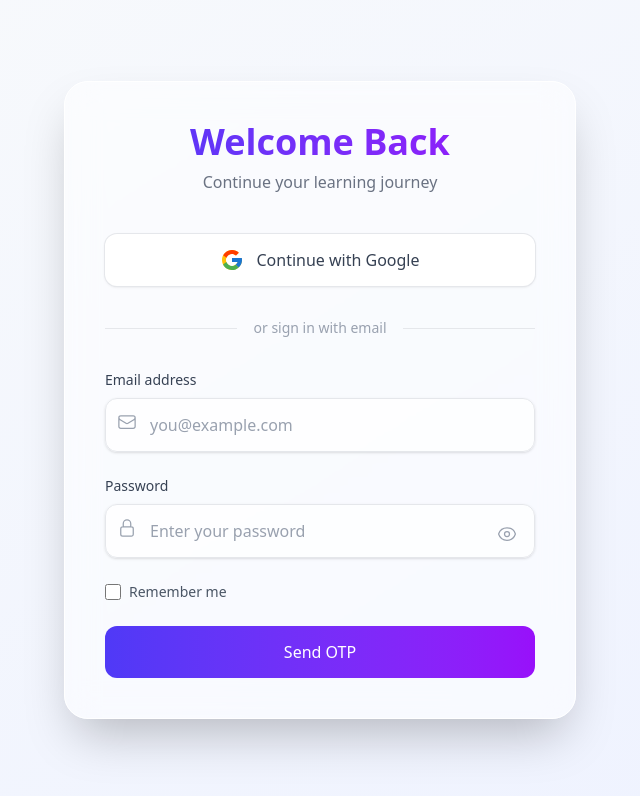
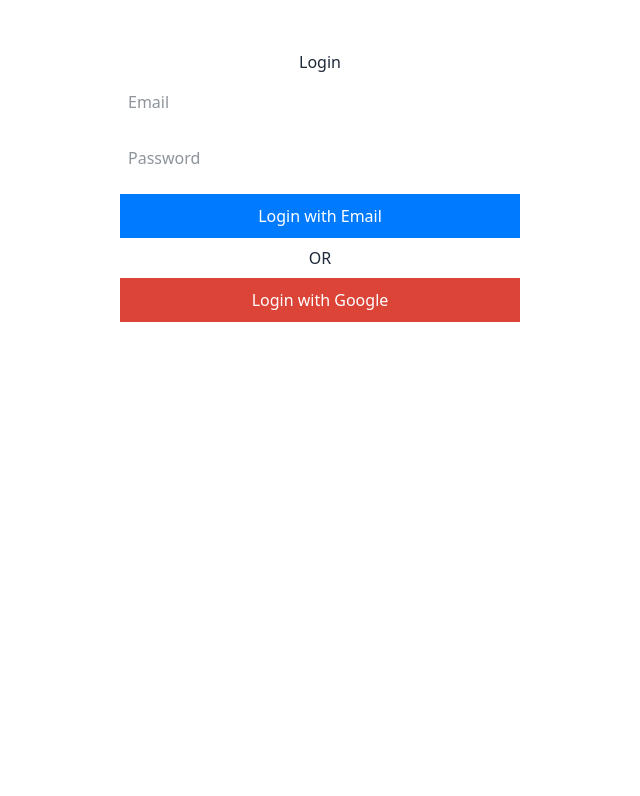
Before and after one commit to dulhara79/Nexora, a React (Vite) app in the folder client/: page /login in a window 1280 px wide. Shown: the top 796 px of the page, without its empty margins (320-960 px from the left). Built offline with nearby package versions, Linux system fonts and the light colour scheme.

Commit message:
Update Login.jsx

```diff
--- a/client/src/pages/Login.jsx
+++ b/client/src/pages/Login.jsx
@@ -1,204 +1,380 @@
-import React, { useState, useEffect } from "react";
-import { motion } from "framer-motion";
-import { useInView } from "react-intersection-observer";
-import { LockClosedIcon, EnvelopeIcon, EyeIcon, EyeSlashIcon } from "@heroicons/react/24/outline";
-import { FcGoogle } from "react-icons/fc";
+// import React, { useState, useEffect } from "react";
+// import { motion } from "framer-motion";
+// import { useInView } from "react-intersection-observer";
+// import { LockClosedIcon, EnvelopeIcon, EyeIcon, EyeSlashIcon } from "@heroicons/react/24/outline";
+// import { FcGoogle } from "react-icons/fc";
+// import axios from "axios";
+// import { useNavigate } from "react-router-dom";
+
+// axios.defaults.withCredentials = true;
+
+// const Login = () => {
+//   const [email, setEmail] = useState("");
+//   const [password, setPassword] = useState("");
+//   const [showPassword, setShowPassword] = useState(false);
+//   const [rememberMe, setRememberMe] = useState(false);
+//   const [error, setError] = useState("");
+//   const [loading, setLoading] = useState(false);
+
+//   const navigate = useNavigate();
+//   const [ref, inView] = useInView({ triggerOnce: true, threshold: 0.1 });
+
+//   useEffect(() => {
+//     const savedEmail = localStorage.getItem("rememberedEmail");
+//     if (savedEmail) {
+//       setEmail(savedEmail);
+//       setRememberMe(true);
+//     }
+
+//     const handleGoogleAuthMessage = (event) => {
+//       if (event.origin !== "http://localhost:5000") return;
+//       if (event.data.type === "google-auth-success") {
+//         setLoading(false);
+//         navigate("/feed");
+//       }
+//     };
+
+//     window.addEventListener("message", handleGoogleAuthMessage);
+//     return () => window.removeEventListener("message", handleGoogleAuthMessage);
+//   }, [navigate]);
+
+//   const handleEmailLogin = async (e) => {
+//     e.preventDefault();
+//     setError("");
+//     setLoading(true);
+
+//     try {
+//       const formData = new URLSearchParams();
+//       formData.append("email", email);
+//       formData.append("password", password);
+
+//       await axios.post("http://localhost:5000/api/auth/login", formData, {
+//         headers: { "Content-Type": "application/x-www-form-urlencoded" },
+//       });
+
+//       if (rememberMe) {
+//         localStorage.setItem("rememberedEmail", email);
+//       } else {
+//         localStorage.removeItem("rememberedEmail");
+//       }
+//       navigate("/otp-verify", { state: { email } });
+//     } catch (err) {
+//       setError(
+//         err.response?.data || "Failed to send OTP. Please try again."
+//       );
+//     } finally {
+//       setLoading(false);
+//     }
+//   };
+
+//   const handleGoogleLogin = () => {
+//     setError("");
+//     setLoading(true);
+
+//     const googleAuthUrl = "http://localhost:5000/oauth2/authorization/google";
+//     const width = 600;
+//     const height = 600;
+//     const left = (window.screen.width - width) / 2;
+//     const top = (window.screen.height - height) / 2;
+
+//     window.open(
+//       googleAuthUrl,
+//       "GoogleLogin",
+//       `width=${width},height=${height},top=${top},left=${left}`
+//     );
+//   };
+
+//   const containerVariants = {
+//     hidden: { opacity: 0, scale: 0.95 },
+//     visible: { opacity: 1, scale: 1, transition: { delayChildren: 0.2, staggerChildren: 0.1, duration: 0.3, ease: "easeOut" } },
+//   };
+
+//   const itemVariants = {
+//     hidden: { y: 10, opacity: 0 },
+//     visible: { y: 0, opacity: 1, transition: { duration: 0.4, ease: "backOut" } },
+//   };
+
+//   return (
+//     <div className="flex items-center justify-center w-screen min-h-screen bg-gradient-to-br from-slate-50 to-indigo-50">
+//       <motion.div ref={ref} variants={containerVariants} initial="hidden" animate={inView ? "visible" : "hidden"} className="w-full max-w-xl px-4 py-12 sm:px-6 lg:px-8">
+//         <div className="p-8 border border-white shadow-2xl bg-white/50 backdrop-blur-lg rounded-3xl sm:p-10">
+//           <div className="mb-10 text-center">
+//             <motion.h2 variants={itemVariants} className="mb-2 text-4xl font-bold text-transparent text-gray-900 bg-gradient-to-r from-indigo-600 to-purple-600 bg-clip-text">
+//               Welcome Back
+//             </motion.h2>
+//             <motion.p variants={itemVariants} className="mt-2 font-medium text-gray-500">
+//               Continue your learning journey
+//             </motion.p>
+//           </div>
+
+//           {error && (
+//             <motion.div variants={itemVariants} className={`mb-6 text-sm text-center ${error.includes("success") ? "text-green-600" : "text-red-600"}`}>
+//               {error}
+//             </motion.div>
+//           )}
+
+//           <motion.button
+//             variants={itemVariants}
+//             whileHover={{ scale: 1.02 }}
+//             whileTap={{ scale: 0.98 }}
+//             onClick={handleGoogleLogin}
+//             disabled={loading}
+//             className="group w-full flex items-center justify-center gap-3 py-3.5 px-4 mb-8 rounded-xl bg-white shadow-sm ring-1 ring-gray-200 hover:ring-indigo-200 transition-all duration-200"
+//           >
+//             <FcGoogle className="w-6 h-6" />
+//             <span className="font-medium text-gray-700 transition-colors group-hover:text-indigo-600">
+//               Continue with Google
+//             </span>
+//           </motion.button>
+
+//           <motion.div variants={itemVariants} className="flex items-center my-8">
+//             <div className="flex-1 border-t border-gray-200"></div>
+//             <span className="px-4 text-sm font-medium text-gray-400">or sign in with email</span>
+//             <div className="flex-1 border-t border-gray-200"></div>
+//           </motion.div>
+
+//           <form onSubmit={handleEmailLogin} className="space-y-6">
+//             <motion.div variants={itemVariants}>
+//               <label className="block mb-2 text-sm font-medium text-gray-700">Email address</label>
+//               <div className="relative">
+//                 <EnvelopeIcon className="w-5 h-5 text-gray-400 absolute top-3.5 left-3 peer-focus:text-indigo-500" />
+//                 <input
+//                   type="email"
+//                   required
+//                   value={email}
+//                   onChange={(e) => setEmail(e.target.value)}
+//                   disabled={loading}
+//                   className="w-full pl-11 pr-4 py-3.5 text-gray-900 placeholder-gray-400 bg-white/70 border border-gray-200 rounded-xl shadow-sm focus:ring-2 focus:ring-indigo-500 focus:border-indigo-500 transition-all peer"
+//                   placeholder="you@example.com"
+//                 />
+//               </div>
+//             </motion.div>
+
+//             <motion.div variants={itemVariants}>
+//               <label className="block mb-2 text-sm font-medium text-gray-700">Password</label>
+//               <div className="relative">
+//                 <LockClosedIcon className="w-5 h-5 text-gray-400 absolute top-3.5 left-3 peer-focus:text-indigo-500" />
+//                 <input
+//                   type={showPassword ? "text" : "password"}
+//                   value={password}
+//                   onChange={(e) => setPassword(e.target.value)}
+//                   disabled={loading}
+//                   className="w-full pl-11 pr-11 py-3.5 text-gray-900 placeholder-gray-400 bg-white/70 border border-gray-200 rounded-xl shadow-sm focus:ring-2 focus:ring-indigo-500 focus:border-indigo-500 transition-all peer"
+//                   placeholder="Enter your password"
+//                 />
+//                 <button
+//                   type="button"
+//                   onClick={() => setShowPassword(!showPassword)}
+//                   className="absolute right-3 top-3.5 p-1.5 rounded-lg hover:bg-gray-50 transition-colors"
+//                 >
+//                   {showPassword ? <EyeSlashIcon className="w-5 h-5 text-indigo-500" /> : <EyeIcon className="w-5 h-5 text-gray-400" />}
+//                 </button>
+//               </div>
+//             </motion.div>
+
+//             <motion.div variants={itemVariants} className="flex items-center justify-between">
+//               <label className="flex items-center space-x-2">
+//                 <input
+//                   type="checkbox"
+//                   checked={rememberMe}
+//                   onChange={() => setRememberMe(!rememberMe)}
+//                   disabled={loading}
+//                   className="w-4 h-4 text-indigo-600 border-gray-300 rounded focus:ring-indigo-500"
+//                 />
+//                 <span className="text-sm text-gray-600">Remember me</span>
+//               </label>
+//             </motion.div>
+
+//             <motion.div variants={itemVariants}>
+//               <motion.button
+//                 type="submit"
+//                 whileHover={{ scale: 1.02 }}
+//                 whileTap={{ scale: 0.98 }}
+//                 disabled={loading}
+//                 className="w-full py-3.5 px-4 inline-flex justify-center items-center gap-2 rounded-xl bg-gradient-to-r from-indigo-600 to-purple-600 text-white font-medium hover:shadow-lg hover:shadow-indigo-100 transition-all duration-200"
+//               >
+//                 {loading ? "Sending OTP..." : "Send OTP"}
+//               </motion.button>
+//             </motion.div>
+//           </form>
+//         </div>
+//       </motion.div>
+//     </div>
+//   );
+// };
+
+// export default Login;
+
+import React, { useState, useContext, useEffect } from "react";
 import axios from "axios";
+import { AuthContext } from "../context/AuthContext"; // Adjust path as needed
 import { useNavigate } from "react-router-dom";
 
-axios.defaults.withCredentials = true;
-
 const Login = () => {
+  const { login } = useContext(AuthContext);
+  const navigate = useNavigate();
   const [email, setEmail] = useState("");
   const [password, setPassword] = useState("");
-  const [showPassword, setShowPassword] = useState(false);
-  const [rememberMe, setRememberMe] = useState(false);
+  const [otp, setOtp] = useState("");
+  const [step, setStep] = useState("login"); // 'login' or 'verify'
   const [error, setError] = useState("");
-  const [loading, setLoading] = useState(false);
 
-  const navigate = useNavigate();
-  const [ref, inView] = useInView({ triggerOnce: true, threshold: 0.1 });
+  // Listen for postMessage from GoogleCallback
+  useEffect(() => {
+    const handleMessage = (event) => {
+      if (event.origin !== "http://localhost:5000") return; // Match the backend origin
+      const { userId, token, email, name, error } = event.data;
 
-  useEffect(() => {
-    const savedEmail = localStorage.getItem("rememberedEmail");
-    if (savedEmail) {
-      setEmail(savedEmail);
-      setRememberMe(true);
+      if (error) {
+        setError("Google login failed");
+        return;
       }
 
-    const handleGoogleAuthMessage = (event) => {
-      if (event.origin !== "http://localhost:5000") return;
-      if (event.data.type === "google-auth-success") {
-        setLoading(false);
-        navigate("/feed");
+      if (userId && token && email && name) {
+        // Log the user in using AuthContext
+        login({ id: userId, email, name }, token);
+        navigate("/feed"); // Redirect to feed page
+      } else {
+        setError("Invalid Google login data");
       }
     };
 
-    window.addEventListener("message", handleGoogleAuthMessage);
-    return () => window.removeEventListener("message", handleGoogleAuthMessage);
-  }, [navigate]);
-
+    window.addEventListener("message", handleMessage);
+    return () => window.removeEventListener("message", handleMessage);
+  }, [login, navigate]);
   const handleEmailLogin = async (e) => {
     e.preventDefault();
+    try {
+      console.log("Sending email login request:", { email, password });
+      const response = await axios.post(
+        "http://localhost:5000/api/auth/login",
+        { email, password }
+      );
+      console.log("Email login response:", response.data);
+      if (response.data.message === "OTP sent to your email") {
+        setStep("verify");
         setError("");
-    setLoading(true);
+      }
+    } catch (err) {
+      console.error("Email login error:", err.response?.data || err.message);
+      setError(err.response?.data?.error || "Login failed");
+    }
+  };
 
+  const handleVerifyOtp = async (e) => {
+    e.preventDefault();
     try {
-      const formData = new URLSearchParams();
-      formData.append("email", email);
-      formData.append("password", password);
-
-      await axios.post("http://localhost:5000/api/auth/login", formData, {
-        headers: { "Content-Type": "application/x-www-form-urlencoded" },
-      });
-
-      if (rememberMe) {
-        localStorage.setItem("rememberedEmail", email);
-      } else {
-        localStorage.removeItem("rememberedEmail");
-      }
-      navigate("/otp-verify", { state: { email } });
+      console.log("Sending OTP verification request:", { email, otp });
+      const response = await axios.post(
+        "http://localhost:5000/api/auth/login/verify",
+        { email, otp }
+      );
+      console.log("OTP verification response:", response.data);
+      const { id, email: userEmail, name, token } = response.data;
+      login({ id, email: userEmail, name }, token);
+      setError("");
+      navigate("/feed"); // Redirect to feed page
     } catch (err) {
-      setError(
-        err.response?.data || "Failed to send OTP. Please try again."
+      console.error(
+        "OTP verification error:",
+        err.response?.data || err.message
       );
-    } finally {
-      setLoading(false);
+      setError(err.response?.data?.error || "OTP verification failed");
     }
   };
 
   const handleGoogleLogin = () => {
-    setError("");
-    setLoading(true);
-
-    const googleAuthUrl = "http://localhost:5000/oauth2/authorization/google";
-    const width = 600;
-    const height = 600;
-    const left = (window.screen.width - width) / 2;
-    const top = (window.screen.height - height) / 2;
-
-    window.open(
-      googleAuthUrl,
-      "GoogleLogin",
-      `width=${width},height=${height},top=${top},left=${left}`
+    console.log("Initiating Google login redirect");
+    // Open a popup window for Google login
+    const popup = window.open(
+      "http://localhost:5000/oauth2/authorization/google",
+      "google-login",
+      "width=500,height=600"
     );
-  };
-
-  const containerVariants = {
-    hidden: { opacity: 0, scale: 0.95 },
-    visible: { opacity: 1, scale: 1, transition: { delayChildren: 0.2, staggerChildren: 0.1, duration: 0.3, ease: "easeOut" } },
-  };
-
-  const itemVariants = {
-    hidden: { y: 10, opacity: 0 },
-    visible: { y: 0, opacity: 1, transition: { duration: 0.4, ease: "backOut" } },
+    // Optional: Focus the popup
+    if (popup) popup.focus();
   };
 
   return (
-    <div className="flex items-center justify-center w-screen min-h-screen bg-gradient-to-br from-slate-50 to-indigo-50">
-      <motion.div ref={ref} variants={containerVariants} initial="hidden" animate={inView ? "visible" : "hidden"} className="w-full max-w-xl px-4 py-12 sm:px-6 lg:px-8">
-        <div className="p-8 border border-white shadow-2xl bg-white/50 backdrop-blur-lg rounded-3xl sm:p-10">
-          <div className="mb-10 text-center">
-            <motion.h2 variants={itemVariants} className="mb-2 text-4xl font-bold text-transparent text-gray-900 bg-gradient-to-r from-indigo-600 to-purple-600 bg-clip-text">
-              Welcome Back
-            </motion.h2>
-            <motion.p variants={itemVariants} className="mt-2 font-medium text-gray-500">
-              Continue your learning journey
-            </motion.p>
-          </div>
+    <div
+      style={{ maxWidth: "400px", margin: "50px auto", textAlign: "center" }}
+    >
+      <h2>Login</h2>
+      {error && <p style={{ color: "red" }}>{error}</p>}
 
-          {error && (
-            <motion.div variants={itemVariants} className={`mb-6 text-sm text-center ${error.includes("success") ? "text-green-600" : "text-red-600"}`}>
-              {error}
-            </motion.div>
-          )}
-
-          <motion.button
-            variants={itemVariants}
-            whileHover={{ scale: 1.02 }}
-            whileTap={{ scale: 0.98 }}
-            onClick={handleGoogleLogin}
-            disabled={loading}
-            className="group w-full flex items-center justify-center gap-3 py-3.5 px-4 mb-8 rounded-xl bg-white shadow-sm ring-1 ring-gray-200 hover:ring-indigo-200 transition-all duration-200"
-          >
-            <FcGoogle className="w-6 h-6" />
-            <span className="font-medium text-gray-700 transition-colors group-hover:text-indigo-600">
-              Continue with Google
-            </span>
-          </motion.button>
-
-          <motion.div variants={itemVariants} className="flex items-center my-8">
-            <div className="flex-1 border-t border-gray-200"></div>
-            <span className="px-4 text-sm font-medium text-gray-400">or sign in with email</span>
-            <div className="flex-1 border-t border-gray-200"></div>
-          </motion.div>
-
-          <form onSubmit={handleEmailLogin} className="space-y-6">
-            <motion.div variants={itemVariants}>
-              <label className="block mb-2 text-sm font-medium text-gray-700">Email address</label>
-              <div className="relative">
-                <EnvelopeIcon className="w-5 h-5 text-gray-400 absolute top-3.5 left-3 peer-focus:text-indigo-500" />
+      {step === "login" ? (
+        <div>
+          <div>
             <input
               type="email"
-                  required
+              placeholder="Email"
               value={email}
               onChange={(e) => setEmail(e.target.value)}
-                  disabled={loading}
-                  className="w-full pl-11 pr-4 py-3.5 text-gray-900 placeholder-gray-400 bg-white/70 border border-gray-200 rounded-xl shadow-sm focus:ring-2 focus:ring-indigo-500 focus:border-indigo-500 transition-all peer"
-                  placeholder="you@example.com"
+              style={{ width: "100%", padding: "8px", margin: "8px 0" }}
             />
-              </div>
-            </motion.div>
-
-            <motion.div variants={itemVariants}>
-              <label className="block mb-2 text-sm font-medium text-gray-700">Password</label>
-              <div className="relative">
-                <LockClosedIcon className="w-5 h-5 text-gray-400 absolute top-3.5 left-3 peer-focus:text-indigo-500" />
             <input
-                  type={showPassword ? "text" : "password"}
+              type="password"
+              placeholder="Password"
               value={password}
               onChange={(e) => setPassword(e.target.value)}
-                  disabled={loading}
-                  className="w-full pl-11 pr-11 py-3.5 text-gray-900 placeholder-gray-400 bg-white/70 border border-gray-200 rounded-xl shadow-sm focus:ring-2 focus:ring-indigo-500 focus:border-indigo-500 transition-all peer"
-                  placeholder="Enter your password"
+              style={{ width: "100%", padding: "8px", margin: "8px 0" }}
             />
             <button
-                  type="button"
-                  onClick={() => setShowPassword(!showPassword)}
-                  className="absolute right-3 top-3.5 p-1.5 rounded-lg hover:bg-gray-50 transition-colors"
+              onClick={handleEmailLogin}
+              style={{
+                width: "100%",
+                padding: "10px",
+                margin: "8px 0",
+                background: "#007bff",
+                color: "white",
+                border: "none",
+                cursor: "pointer",
+              }}
             >
-                  {showPassword ? <EyeSlashIcon className="w-5 h-5 text-indigo-500" /> : <EyeIcon className="w-5 h-5 text-gray-400" />}
+              Login with Email
             </button>
           </div>
-            </motion.div>
-
-            <motion.div variants={itemVariants} className="flex items-center justify-between">
-              <label className="flex items-center space-x-2">
+          <p>OR</p>
+          <button
+            onClick={handleGoogleLogin}
+            style={{
+              width: "100%",
+              padding: "10px",
+              margin: "8px 0",
+              background: "#db4437",
+              color: "white",
+              border: "none",
+              cursor: "pointer",
+            }}
+          >
+            Login with Google
+          </button>
+        </div>
+      ) : (
+        <div>
           <input
-                  type="checkbox"
-                  checked={rememberMe}
-                  onChange={() => setRememberMe(!rememberMe)}
-                  disabled={loading}
-                  className="w-4 h-4 text-indigo-600 border-gray-300 rounded focus:ring-indigo-500"
+            type="text"
+            placeholder="Enter OTP"
+            value={otp}
+            onChange={(e) => setOtp(e.target.value)}
+            style={{ width: "100%", padding: "8px", margin: "8px 0" }}
           />
-                <span className="text-sm text-gray-600">Remember me</span>
-              </label>
-            </motion.div>
-
-            <motion.div variants={itemVariants}>
-              <motion.button
-                type="submit"
-                whileHover={{ scale: 1.02 }}
-                whileTap={{ scale: 0.98 }}
-                disabled={loading}
-                className="w-full py-3.5 px-4 inline-flex justify-center items-center gap-2 rounded-xl bg-gradient-to-r from-indigo-600 to-purple-600 text-white font-medium hover:shadow-lg hover:shadow-indigo-100 transition-all duration-200"
+          <button
+            onClick={handleVerifyOtp}
+            style={{
+              width: "100%",
+              padding: "10px",
+              margin: "8px 0",
+              background: "#007bff",
+              color: "white",
+              border: "none",
+              cursor: "pointer",
+            }}
           >
-                {loading ? "Sending OTP..." : "Send OTP"}
-              </motion.button>
-            </motion.div>
-          </form>
+            Verify OTP
+          </button>
         </div>
-      </motion.div>
+      )}
     </div>
   );
 };
```
Lines whose indentation alone changed are shown as unchanged.
